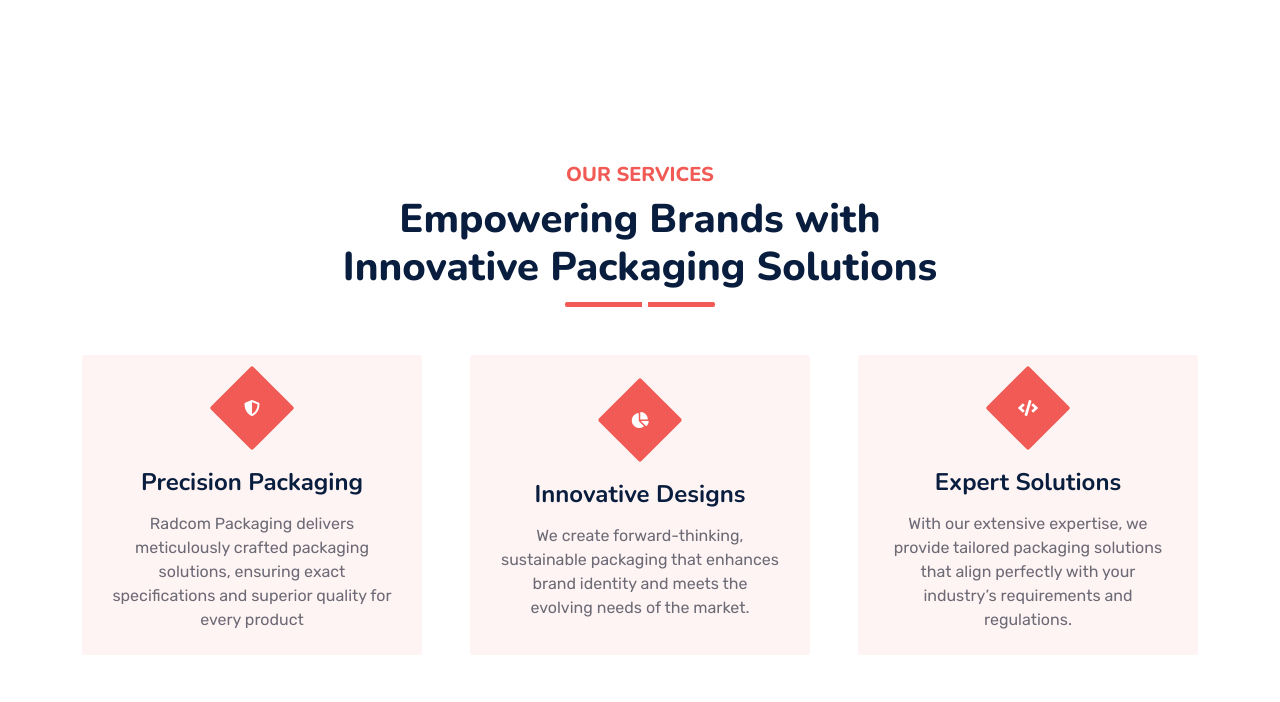
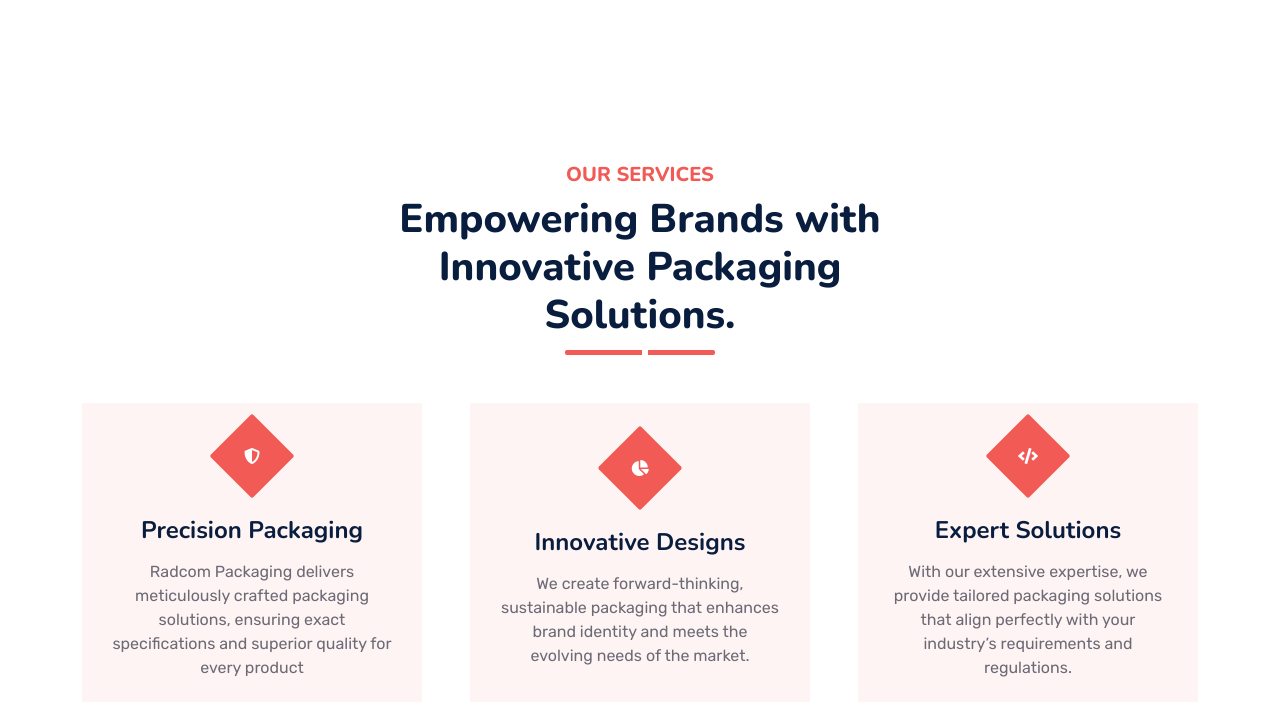
Before and after one commit to manasi2810/radcompackaging.co.in, a PHP site: page / in a window 1280 px wide. Shown: the part 3948-4650 px from the top of the page. Run offline with PHP 8.4, Linux system fonts and the light colour scheme; some libraries are stand-ins or nearby versions.

Commit message:
Updated index.php with new changes

```diff
--- a/index.php
+++ b/index.php
@@ -240,7 +240,7 @@
         <div class="container py-5">
             <div class="section-title text-center position-relative pb-3 mb-5 mx-auto" style="max-width: 600px;">
                 <h5 class="fw-bold text-primary text-uppercase">Our Services</h5>
-                <h1 class="mb-0">Empowering Brands with Innovative Packaging Solutions</h1>
+                <h1 class="mb-0">Empowering Brands with Innovative Packaging Solutions.</h1>
             </div>
             <div class="row g-5">
                 <div class="col-lg-4 col-md-6 wow zoomIn" data-wow-delay="0.3s">
```
